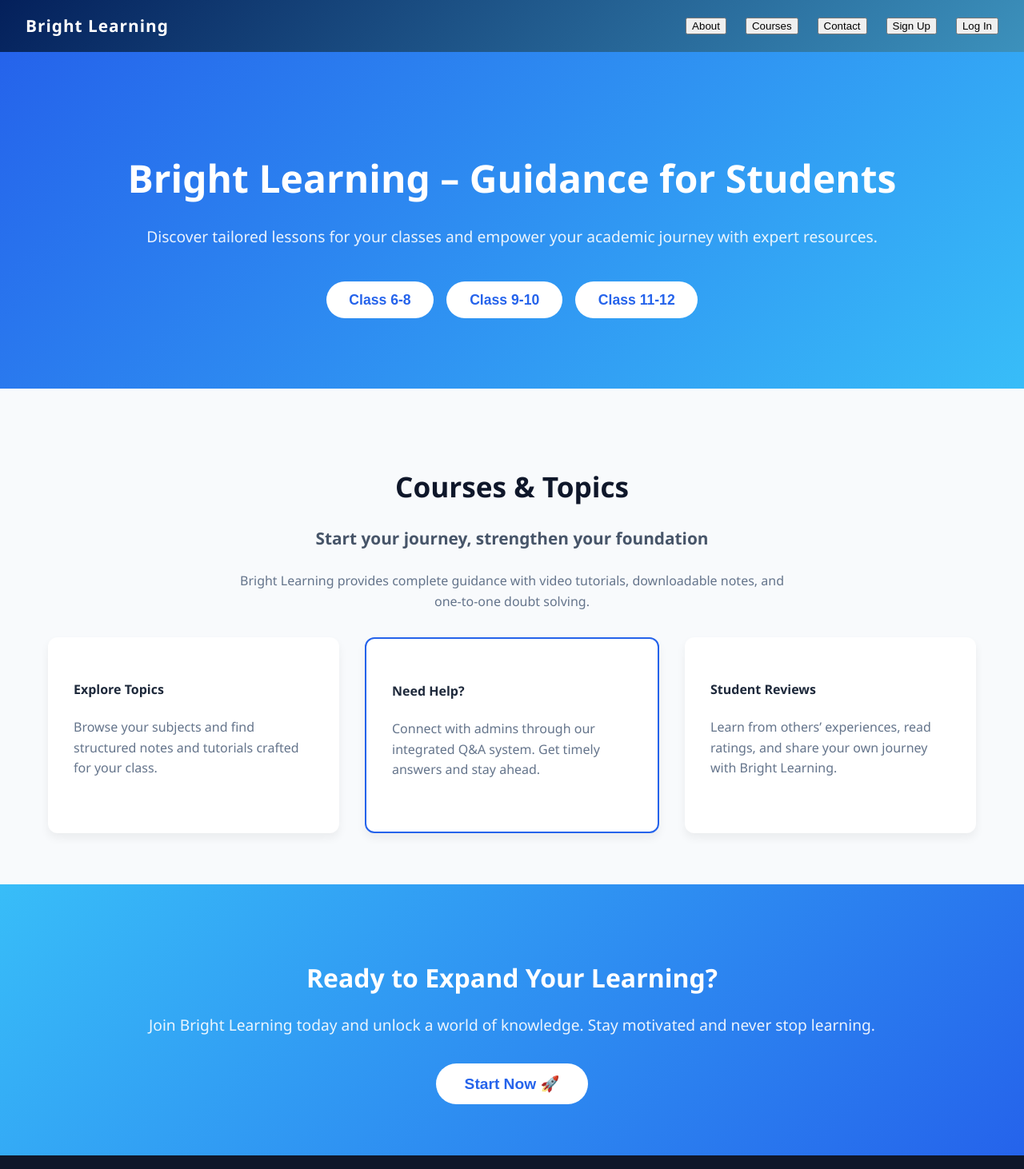
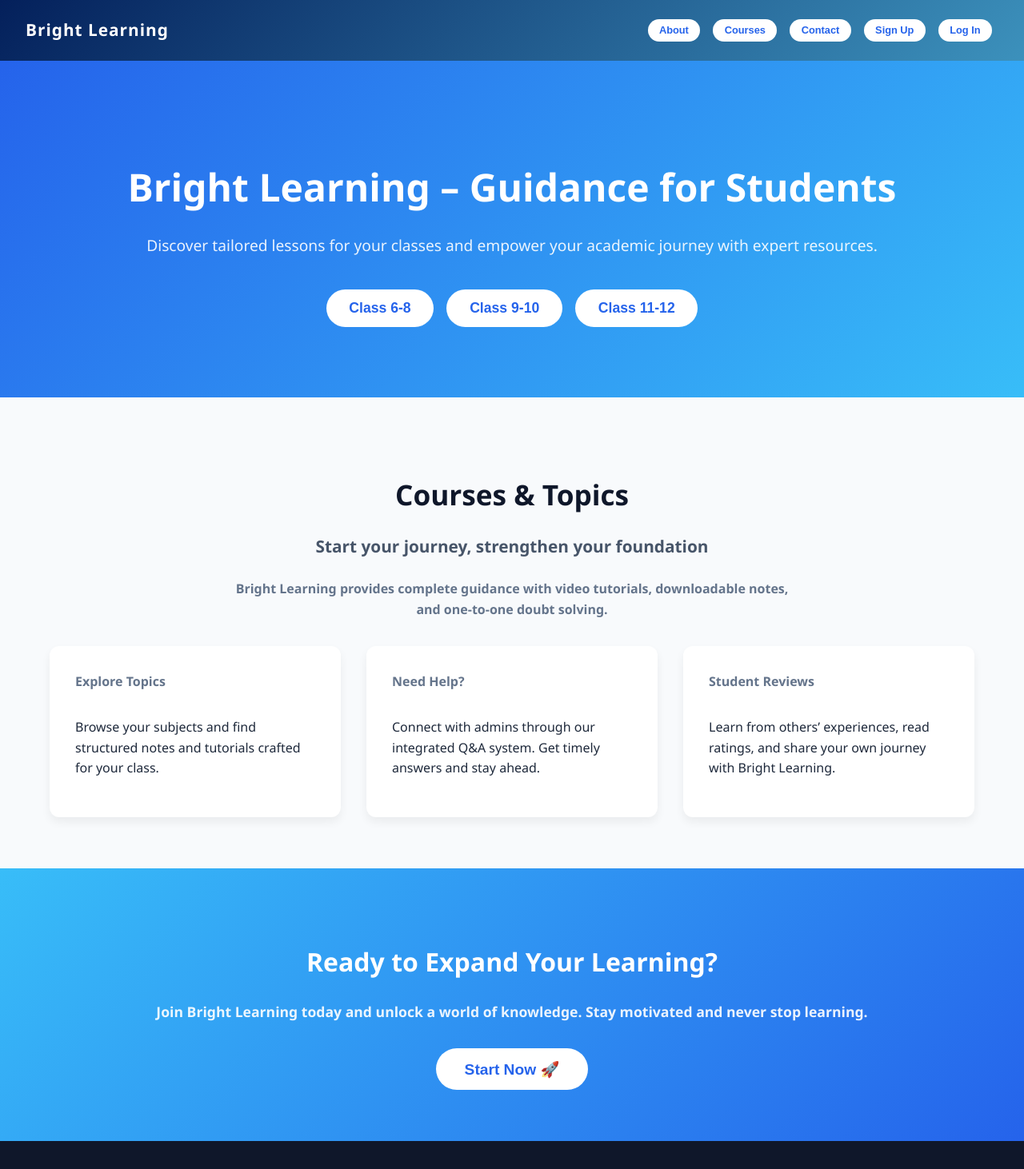
Before and after one commit to Samir-AlJaber/BrightLearningDummy, a React (Create React App) app: page / in a window 1280 px wide. Shown: the top 1462 px of the page at 80% size. Built offline with nearby package versions, Linux system fonts and the light colour scheme.

Commit message:
1st update done

```diff
--- a/src/App.js
+++ b/src/App.js
@@ -2,7 +2,7 @@ import React from "react";
 import { BrowserRouter as Router, Routes, Route } from "react-router-dom";
 import HomePage from "./Pages/HomePage/HomePage";
 import LoginPage from "./Pages/LoginPage/LoginPage";
-import SignUpPage from "./Pages/signup/signup"; // ছোট হাতের নাম ব্যবহার করো
+import SignUpPage from "./Pages/signup/signup";
 
 function App() {
   return (
@@ -10,7 +10,7 @@ function App() {
       <Routes>
         <Route path="/" element={<HomePage />} />
         <Route path="/login" element={<LoginPage />} />
-        <Route path="/signup" element={<SignUpPage />} /> {/* signup page */}
+        <Route path="/signup" element={<SignUpPage />} />
       </Routes>
     </Router>
   );
--- a/src/Pages/HomePage/HomePage.css
+++ b/src/Pages/HomePage/HomePage.css
@@ -30,51 +30,6 @@
   gap: 1.5rem;
 }
 
-.navbar-links a {
-  color: white;
-  text-decoration: none;
-  font-weight: 500;
-  transition: color 0.3s ease-in-out;
-}
-
-.navbar-links a:hover {
-  color: #e0f2fe;
-}
-
-.navbar-btn button {
-  background-color: white;
-  color: #2563eb;
-  border: none;
-  padding: 0.6rem 1.4rem;
-  border-radius: 50px;
-  font-weight: bold;
-  cursor: pointer;
-  transition: all 0.3s ease-in-out;
-}
-
-.navbar-btn button:hover {
-  background-color: #1e293b;
-  color: white;
-  transform: translateY(-2px);
-}
-
-.navbar-btn.login-link {
-  background-color: white;
-  color: #2563eb;
-  border: none;
-  padding: 0.6rem 1.4rem;
-  border-radius: 50px;
-  font-weight: bold;
-  font-size: 1rem;
-  font-family: inherit;
-}
-
-.navbar-btn.login-link:hover {
-  background-color: #1e293b;
-  color: white;
-  transform: translateY(-2px);
-}
-
 .style {
   text-align: center;
   padding: 5rem 2rem;
@@ -93,6 +48,7 @@
   margin-bottom: 2rem;
   opacity: 0.9;
 }
+
 .class-btn button {
   padding: 0.8rem 1.8rem;
   margin: 0.5rem;
@@ -107,6 +63,25 @@
 }
 
 .class-btn button:hover {
+  background-color: #1e293b;
+  color: #ffffff;
+  transform: translateY(-3px);
+}
+
+.class-btn1 button {
+  padding: 0.4rem .9rem;
+  margin: 0.5rem;
+  font-size: 0.8rem;
+  border: none;
+  border-radius: 50px;
+  cursor: pointer;
+  background-color: white;
+  color: #2563eb;
+  font-weight: 700;
+  transition: all 0.3s ease-in-out;
+}
+
+.class-btn1 button:hover {
   background-color: #1e293b;
   color: #ffffff;
   transform: translateY(-3px);
@@ -131,7 +106,7 @@
   color: #475569;
 }
 
-.topics p {
+.topics h4 {
   max-width: 700px;
   margin: 0 auto 2rem auto;
   color: #64748b;
@@ -155,11 +130,8 @@
 }
 
 .select:hover {
-  transform: translateY(-5px);
+  transform: translateY(-3px);
   box-shadow: 0 10px 20px rgba(0, 0, 0, 0.1);
-}
-
-.highlight {
   border: 2px solid #2563eb;
 }
 
@@ -175,8 +147,8 @@
   margin-bottom: 1rem;
 }
 
-.final-btn p {
-  font-size: 1.2rem;
+.final-btn h4 {
+  font-size: 1.1rem;
   margin-bottom: 2rem;
   opacity: 0.9;
 }
@@ -234,10 +206,6 @@
 .socials span:hover {
   transform: scale(1.2);
 }
-.navbar-links .nav-link-button {
-  display: inline-block; /* or flex if needed */
-  text-decoration: none;
-}
 
 .footer p {
   margin-top: 1rem;
--- a/src/Pages/HomePage/HomePage.js
+++ b/src/Pages/HomePage/HomePage.js
@@ -9,14 +9,14 @@ const HomePage = () => {
     <div className="main">
       <nav className="navbar">
         <div className="navbar-logo">Bright Learning</div>
-        <div className="navbar-links">
+        <div className="class-btn1">
           <button>About</button>
           <button>Courses</button>
           <button>Contact</button>
-          <button className="navbar-btn.signup-link" onClick={() => navigate("/signup")}>
+          <button onClick={() => navigate("/signup")}>
             Sign Up
           </button>
-          <button className="navbar-btn.login-link" onClick={() => navigate("/login")}>
+          <button onClick={() => navigate("/login")}>
             Log In
           </button>
         </div>
@@ -28,19 +28,19 @@ const HomePage = () => {
           Discover tailored lessons for your classes and empower your academic journey with expert resources.
         </p>
         <div className="class-btn">
-          <button className="class68-btn" onClick={() => navigate("/signup")}>Class 6-8</button>
-          <button className="class910-btn" onClick={() => navigate("/signup")}>Class 9-10</button>
-          <button className="class1112-btn" onClick={() => navigate("/signup")}>Class 11-12</button>
+          <button onClick={() => navigate("/signup")}>Class 6-8</button>
+          <button onClick={() => navigate("/signup")}>Class 9-10</button>
+          <button onClick={() => navigate("/signup")}>Class 11-12</button>
         </div>
       </section>
 
       <section className="topics">
         <h2>Courses & Topics</h2>
         <h3>Start your journey, strengthen your foundation</h3>
-        <p>
+        <h4>
           Bright Learning provides complete guidance with video tutorials, downloadable notes,
           and one-to-one doubt solving.
-        </p>
+        </h4>
         <div className="topic-select">
           <div className="select">
             <h4>Explore Topics</h4>
@@ -48,7 +48,7 @@ const HomePage = () => {
               Browse your subjects and find structured notes and tutorials crafted for your class.
             </p>
           </div>
-          <div className="select highlight">
+          <div className="select">
             <h4>Need Help?</h4>
             <p>
               Connect with admins through our integrated Q&A system. Get timely answers and stay ahead.
@@ -65,9 +65,9 @@ const HomePage = () => {
 
       <section className="final-btn">
         <h2>Ready to Expand Your Learning?</h2>
-        <p>
+        <h4>
           Join Bright Learning today and unlock a world of knowledge. Stay motivated and never stop learning.
-        </p>
+        </h4>
         <button className="start-btn" onClick={() => navigate("/signup")}>Start Now 🚀</button>
       </section>
 
--- a/src/Pages/LoginPage/LoginPage.css
+++ b/src/Pages/LoginPage/LoginPage.css
@@ -1,5 +1,3 @@
-/* src/Pages/LoginPage/LoginPage.css */
-
 .login-container {
   display: flex;
   justify-content: center;
@@ -70,3 +68,22 @@
 .login-button:hover {
   background-color: #1e293b;
 }
+.signup-link {
+  margin-top: 1rem;
+  font-size: 0.9rem;
+  color: black;
+  text-align: center;
+}
+.signup-link button.nav-button {
+  background: none;
+  border: none;
+  color: blue;
+  font-weight: 600;
+  cursor: pointer;
+  text-decoration: none;
+  padding: 0;
+  font-size: 0.9rem;
+}
+.signup-link button.nav-button:hover {
+  text-decoration: underline;
+}
--- a/src/Pages/LoginPage/LoginPage.js
+++ b/src/Pages/LoginPage/LoginPage.js
@@ -1,10 +1,8 @@
 import React from "react";
 import "./LoginPage.css";
 import { useNavigate } from "react-router-dom";
-
 const LoginPage = () => {
   const navigate = useNavigate();
-
   const handleLogin = (e) => {
     e.preventDefault();
     alert("Logged in successfully!");
@@ -17,15 +15,18 @@ const LoginPage = () => {
         <form onSubmit={handleLogin}>
           <label htmlFor="email">Email</label>
           <input type="email" id="email" placeholder="Enter your email" required />
-
           <label htmlFor="password">Password</label>
           <input type="password" id="password" placeholder="Enter your password" required />
-
           <div className="forgot-password">
             <a href="/#">Forgot Password?</a>
           </div>
           <button type="submit" className="login-button">Login</button>
         </form>
+        <p className="signup-link">
+          Don’t have an account? <button onClick={() => navigate("/signup")}>
+            Sign Up
+          </button>
+        </p>
       </div>
     </div>
   );
--- a/src/Pages/signup/signup.css
+++ b/src/Pages/signup/signup.css
@@ -22,7 +22,7 @@
   color: #1e293b;
 }
 
-.signup-box p {
+.signup-box h6 {
   margin-bottom: 1.5rem;
   color: #475569;
   font-size: 0.95rem;
@@ -66,11 +66,11 @@
 .login-link {
   margin-top: 1rem;
   font-size: 0.9rem;
-  color: #010305;
+  color: #000408;
 }
 
 .login-link a {
-  color: #020711;
+  color: #2563eb;
   text-decoration: none;
   font-weight: 600;
 }
--- a/src/Pages/signup/signup.js
+++ b/src/Pages/signup/signup.js
@@ -26,7 +26,7 @@ const SignUpPage = () => {
     <div className="signup-container">
       <div className="signup-box">
         <h2>Create an Account</h2>
-        <p>Join Bright Learning and start your journey today.</p>
+        <h6>Join Bright Learning and start your journey today.</h6>
         <form onSubmit={handleSubmit}>
           <input
             type="text"
@@ -63,7 +63,7 @@ const SignUpPage = () => {
           <button type="submit" className="signup-btn">Sign Up</button>
         </form>
         <p className="login-link">
-          Already have an account? <button className="navbar-btn.login-link" onClick={() => navigate("/login")}>
+          Already have an account? <button onClick={() => navigate("/login")}>
             Log In
           </button>
         </p>
```
